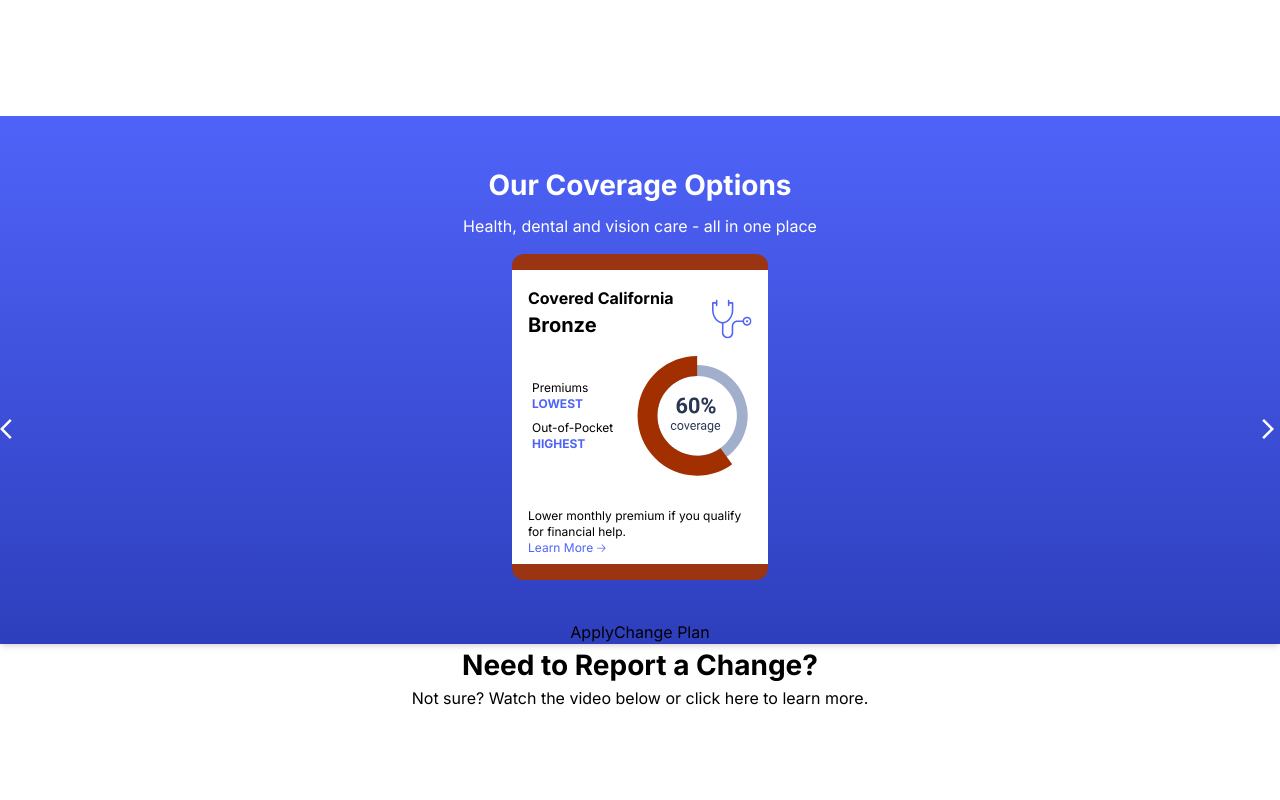
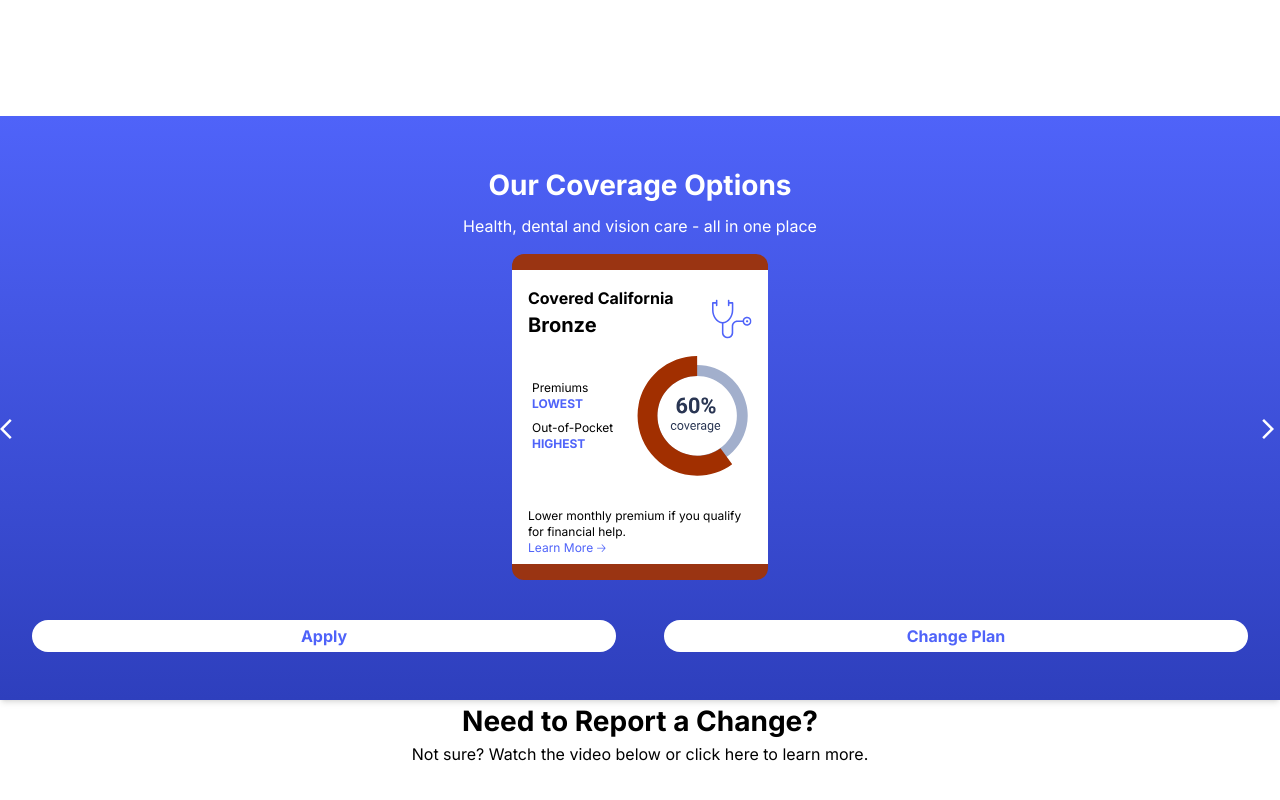
Before and after one commit to Gome510/covered-ca-clone-client, a Next.js app: page / in a window 1280 px wide. Shown: the part 1628-2428 px from the top of the page. Built offline with nearby package versions, Linux system fonts and the light colour scheme; grey boxes are pictures that could not be loaded.

Commit message:
[feat] Coverage Options buttons

```diff
--- a/app/ui/Home/CoverageOptions.tsx
+++ b/app/ui/Home/CoverageOptions.tsx
@@ -54,9 +54,19 @@ function CoverageOptions() {
         </div>
         <ArrowForwardIosIcon htmlColor="white" />
       </div>
-      <div>
-        <button type="button">Apply</button>
-        <button type="button">Change Plan</button>
+      <div className="flex justify-between w-full px-8 mb-12 gap-12">
+        <button
+          className="bg-white rounded-full h-8 w-1/2 font-bold text-primary"
+          type="button"
+        >
+          Apply
+        </button>
+        <button
+          className="bg-white rounded-full h-8 w-1/2 font-bold text-primary"
+          type="button"
+        >
+          Change Plan
+        </button>
       </div>
     </section>
   );
```
